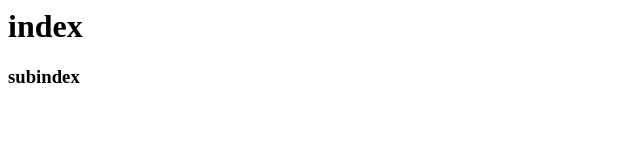
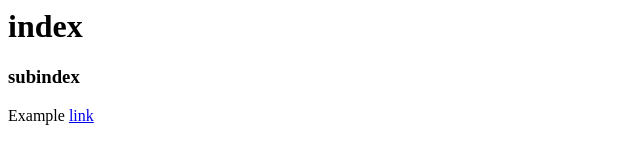
Before and after one commit to pWoz/pWoz.github.io, a plain HTML site: page index.html in a window 1280 px wide. Shown: the whole page, without its empty margins (0-640 px from the left). Drawn offline with Linux system fonts and the light colour scheme.

Commit message:
Update index.html

```diff
--- a/index.html
+++ b/index.html
@@ -1,2 +1,4 @@
 <h1>index</h1>
 <h3>subindex</h3>
+
+<p>Example <a href="www.google.com">link</a></p>
```
